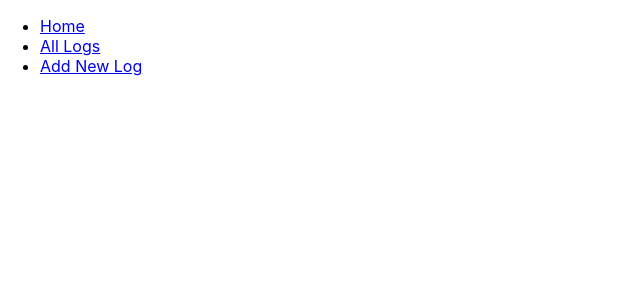
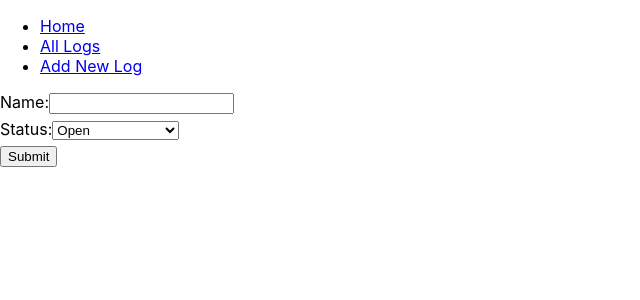
Before and after one commit to domjanzsoo/awesome-logger-client, a React (Create React App) app: page /add-job-logs in a window 1280 px wide. Shown: the top 300 px of the page, without its empty margins (0-640 px from the left). Built offline with nearby package versions, Linux system fonts and the light colour scheme.

Commit message:
new job log form component

```diff
--- a/src/pages/JobLogs.component.js
+++ b/src/pages/JobLogs.component.js
@@ -73,7 +73,8 @@ const Table = ({ columns, data }) => {
   )
 }
 
-
+// In an ideal world, this should be called in a Redux action list or some other
+// more organized state handling system
 const JobLogs = () => {
   const [tableData, setTableData] = useState([]);
 
--- /dev/null
+++ b/src/pages/NewJobLog.component.js
@@ -0,0 +1,56 @@
+import React from 'react';
+import styled from 'styled-components'
+
+
+const NewJobLog = () => {
+  console.log(process.env.REACT_APP_API_URL);
+
+  // No detailed styling this time, sorry. It's already midnight.
+  const Styles = styled.div`
+    div {
+      margin-top: 8px;
+    }
+
+    label {
+      margin-right: 4px;
+    }
+  `;
+
+  const handleSubmit = async (data) => {
+    console.log(data);
+  }
+
+  return (
+    <Styles>
+      <form onSubmit={handleSubmit}>
+        <div style={{marginTop: '5px'}}>
+          <label>
+            Name:
+            <input type="text" name="summary" />
+          </label>
+        </div>
+        <div style={{marginTop: '5px'}}>
+          <label>
+            Status:
+              <select name="status">
+              // No form validation for now, but at least it's functional
+                <option value={null} disabled>
+                  Choose an option
+                </option>
+                <option value="open">Open</option>
+                <option value={"in progress"}>In Progress</option>
+                <option value={"completed"}>Completed</option>
+                <option value={"cancelled"}>Cancelled</option>
+              </select>
+          </label>
+        </div>
+        <div style={{marginTop: '5px'}}>
+          <input type="submit" value="Submit" />
+        </div>
+      </form>
+    </Styles>
+  )
+}
+
+
+export default NewJobLog;
--- a/src/routing/Routes.component.js
+++ b/src/routing/Routes.component.js
@@ -7,6 +7,7 @@ import {
 } from "react-router-dom";
 import Home from '../pages/Home.component.js';
 import JobLogs from '../pages/JobLogs.component.js';
+import NewJobLog from '../pages/NewJobLog.component.js';
 
 
 const MainRouter = () => {
@@ -31,6 +32,7 @@ const MainRouter = () => {
       <Routes>
         <Route path="/" element={<Home />} />
         <Route path="/job-logs" element={<JobLogs />} />
+        <Route path="/add-job-logs" element={<NewJobLog />} />
       </Routes>
 
     </div>
```
